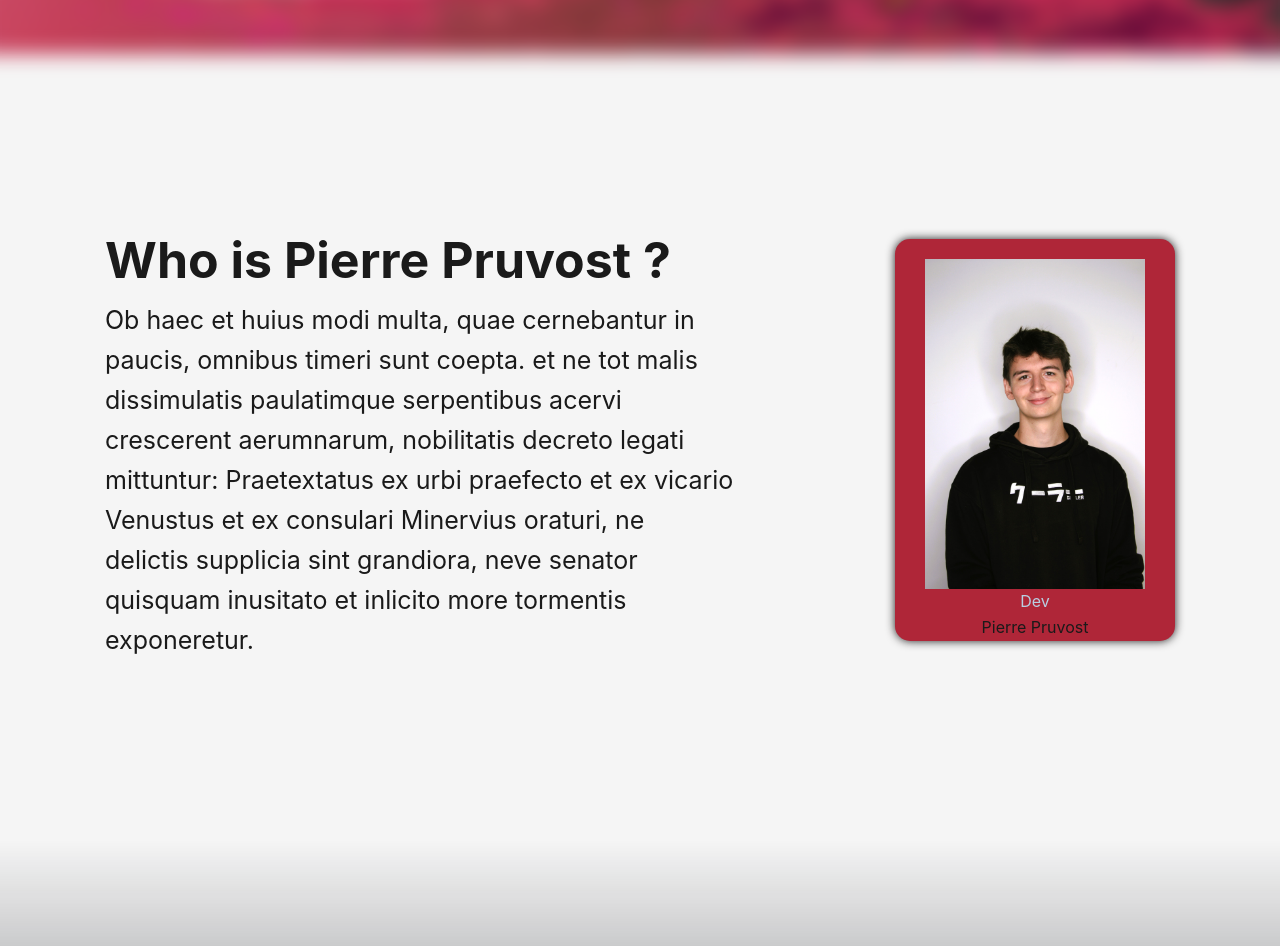
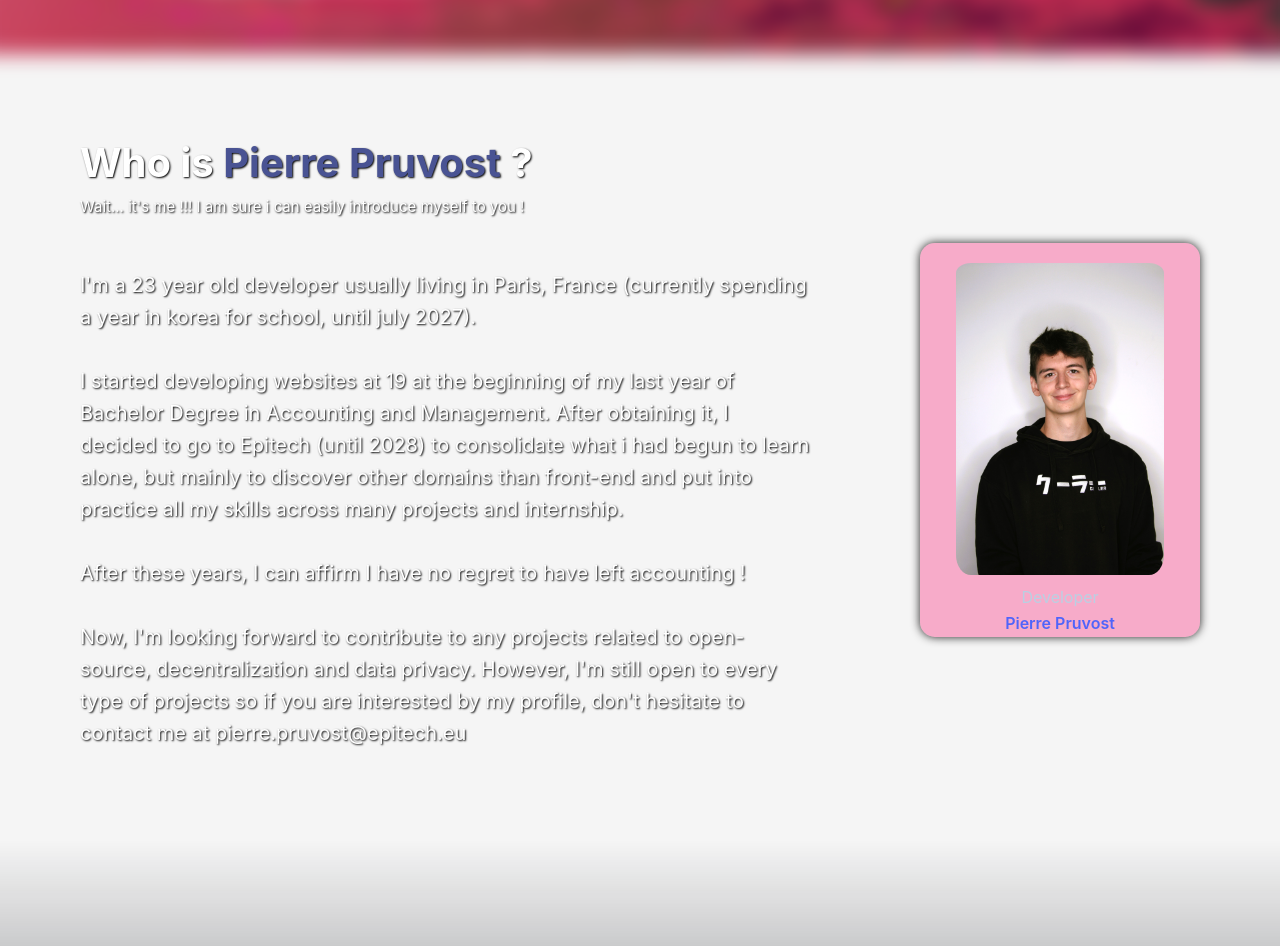
Before and after one commit to eto-NaN/portfolio, a React (Vite) app: page / in a window 1280 px wide. Shown: the part 760-1706 px from the top of the page. Built offline with nearby package versions, Linux system fonts and the light colour scheme.

Commit message:
feat(about): enhance style and add complete description

```diff
--- a/src/components/About/About.module.css
+++ b/src/components/About/About.module.css
@@ -10,10 +10,28 @@
 .aboutTexts {
     display: flex;
     flex-direction: column;
-    font-size: 25px;
-    width: 700px;
+    text-shadow: 1px 1px 2px black;
+    width: 800px;
     padding-left: 40px;
     padding-right: 30px;
+    color: white;
+}
+
+.aboutTexts h1 {
+    font-size: 40px;
+}
+
+.aboutTexts span {
+    color: #495393;
+}
+
+.aboutTextsJoke {
+    font-size: 15px;
+    margin-bottom: 50px;
+}
+
+.aboutTextsDescription {
+    font-size: 20px;
 }
 
 .aboutCard {
@@ -24,18 +42,23 @@
     width: 280px;
     height: 100%;
     margin-right: 40px;
-    background-color: #af2638;
+    background-color: rgba(250, 0, 100, 0.3);
     box-shadow: 0px 0px 10px #211f1f;
     border-radius: 15px;
 }
 
 .aboutCard img {
-    padding-top: 20px;
-    padding-left: 15px;
-    padding-right: 15px;
-    width: 250px;
+    padding: 20px 15px 10px 15px;
+    border-radius: 30px;
+    height: 85%;
+    width: 85%;
 }
 
 .aboutJob {
     color: rgb(185, 207, 226);
 }
+
+.aboutName {
+    font-weight: 600;
+    color: rgba(80, 100, 250);
+}
--- a/src/components/About/About.tsx
+++ b/src/components/About/About.tsx
@@ -5,20 +5,37 @@ export default function About() {
   return (
     <div className={styles.about}>
       <div className={styles.aboutTexts}>
-        <h1>Who is Pierre Pruvost ?</h1>
-        <p>
-          Ob haec et huius modi multa, quae cernebantur in paucis, omnibus
-          timeri sunt coepta. et ne tot malis dissimulatis paulatimque
-          serpentibus acervi crescerent aerumnarum, nobilitatis decreto legati
-          mittuntur: Praetextatus ex urbi praefecto et ex vicario Venustus et ex
-          consulari Minervius oraturi, ne delictis supplicia sint grandiora,
-          neve senator quisquam inusitato et inlicito more tormentis
-          exponeretur.
+        <h1>
+          Who is <span>Pierre Pruvost</span> ?
+        </h1>
+        <p className={styles.aboutTextsJoke}>
+          Wait... it's me !!! I am sure i can easily introduce myself to you !
+        </p>
+        <p className={styles.aboutTextsDescription}>
+          I'm a 23 year old developer usually living in Paris, France (currently
+          spending a year in korea for school, until july 2027).
+          <br />
+          <br />I started developing websites at 19 at the beginning of my last
+          year of Bachelor Degree in Accounting and Management. After obtaining
+          it, I decided to go to Epitech (until 2028) to consolidate what i had
+          begun to learn alone, but mainly to discover other domains than
+          front-end and put into practice all my skills across many projects and
+          internship.
+          <br />
+          <br />
+          After these years, I can affirm I have no regret to have left
+          accounting !
+          <br />
+          <br />
+          Now, I'm looking forward to contribute to any projects related to
+          open-source, decentralization and data privacy. However, I'm still
+          open to every type of projects so if you are interested by my profile,
+          don't hesitate to contact me at pierre.pruvost@epitech.eu
         </p>
       </div>
       <div className={styles.aboutCard}>
         <img src={profilPic} />
-        <p className={styles.aboutJob}>Dev</p>
+        <p className={styles.aboutJob}>Developer</p>
         <p className={styles.aboutName}>Pierre Pruvost</p>
       </div>
     </div>
```
